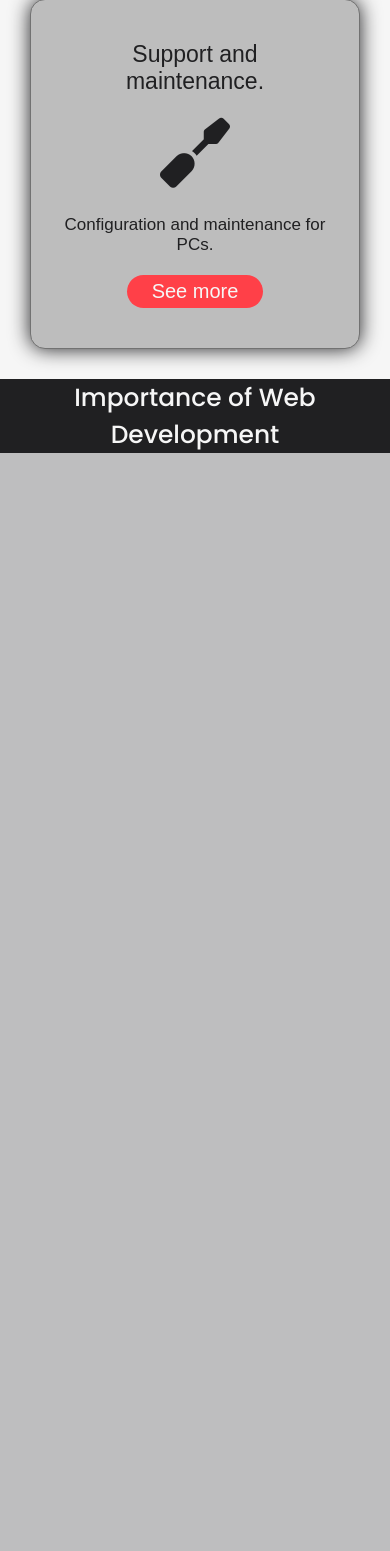
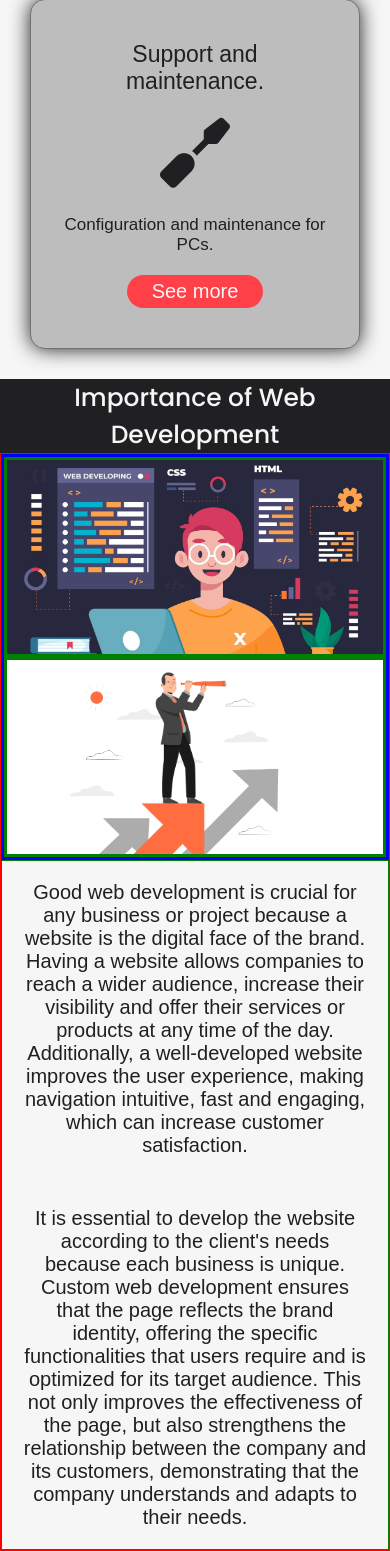
Before and after one commit to ErickAdrielMooCalan/ErickMooISC-WebPage, a PHP site: page / in a window 390 px wide. Shown: the part 1406-2957 px from the top of the page. Before the commit the page ends 1859 px from the top, so only its background shows below. Run offline with PHP 8.4, Linux system fonts and the light colour scheme; some libraries are stand-ins or nearby versions; some web fonts are replaced.

Commit message:
Add section 2 on index

```diff
--- a/index.html
+++ b/index.html
@@ -122,6 +122,27 @@
         <h5 class="main_title">Importance of Web Development</h5>
     </section>
 
+    <section class="main_width section_2">
+        <div class="left_section_2">
+            <figure>
+                <img src="images/content/section_2_image1.jpg" alt="">
+            </figure>
+            <figure>
+                <img src="images/content/section_2_image2.png" alt="">
+            </figure>
+
+        </div>
+
+        <div class="right_section_2">
+
+            <p>Good web development is crucial for any business or project because a website is the digital face of the brand. Having a website allows companies to reach a wider audience, increase their visibility and offer their services or products at any time of the day. Additionally, a well-developed website improves the user experience, making navigation intuitive, fast and engaging, which can increase customer satisfaction.</p>
+
+            <p>It is essential to develop the website according to the client's needs because each business is unique. Custom web development ensures that the page reflects the brand identity, offering the specific functionalities that users require and is optimized for its target audience. This not only improves the effectiveness of the page, but also strengthens the relationship between the company and its customers, demonstrating that the company understands and adapts to their needs.</p>
+
+        </div>
+
+    </section>
+
 </body>
 
 <script>
--- a/style_index.css
+++ b/style_index.css
@@ -195,3 +195,43 @@ nav ul li a:hover
   color: var(--black-color);
   font-weight: 800;
 }
+
+.section_2{
+  display: flex;
+  flex-direction: row;
+  justify-content: center;
+  align-items: stretch;
+  flex-wrap: wrap;
+  border: 1px solid red;
+}
+.left_section_2{
+  display: flex;
+  flex-direction: column;
+  justify-content: center;
+  align-items: center;
+  width: 40%;
+  border: 3px solid blue;
+}
+.left_section_2 figure{
+  width: 100%;
+  margin: 0;
+}
+.left_section_2 figure img{
+  width: 100%;
+  height: 240px;
+  object-fit: cover;
+  object-position: center;
+  display: block;
+}
+.right_section_2{
+  display: flex;
+  flex-direction: column;
+  justify-content: center;
+  align-items: center;
+  text-align: center;
+  padding: 20px;
+  gap: 50px;
+  font-size: 20px;
+  width: 60%;
+  border: 1px solid green;
+}
--- a/style_mobile.css
+++ b/style_mobile.css
@@ -70,4 +70,20 @@
     .main_skill_container:hover{
         box-shadow: 0px 0px 20px var(--black-color);
     }
+
+    .section_2{
+        flex-direction: column;
+    }
+    .left_section_2{
+        width: 100%;
+    }
+    .right_section_2{
+        width: 100%;
+    }
+    .left_section_2 figure img{
+        height: 200px;
+        object-fit: cover;
+        object-position: center;
+        border: 3px solid green;
+      }
 }
```
Also changed, not shown: images/content/section_2_image1.jpg (added), images/content/section_2_image2.png (added).
